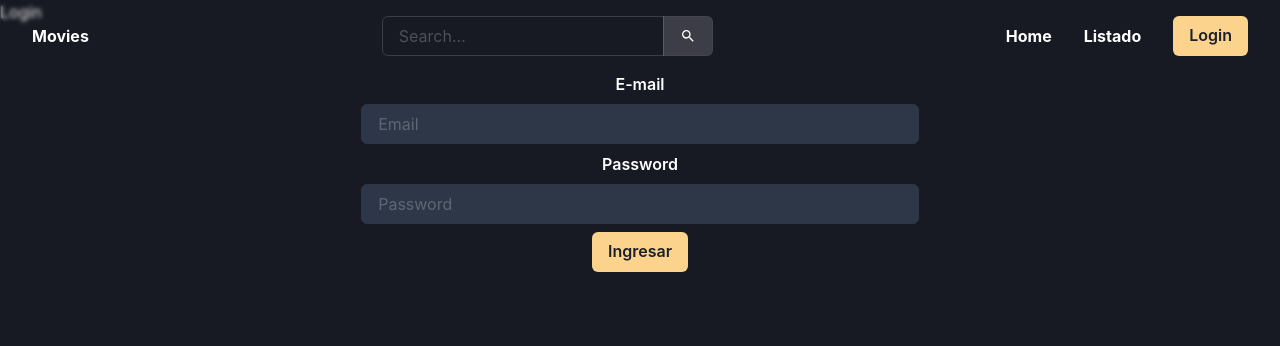
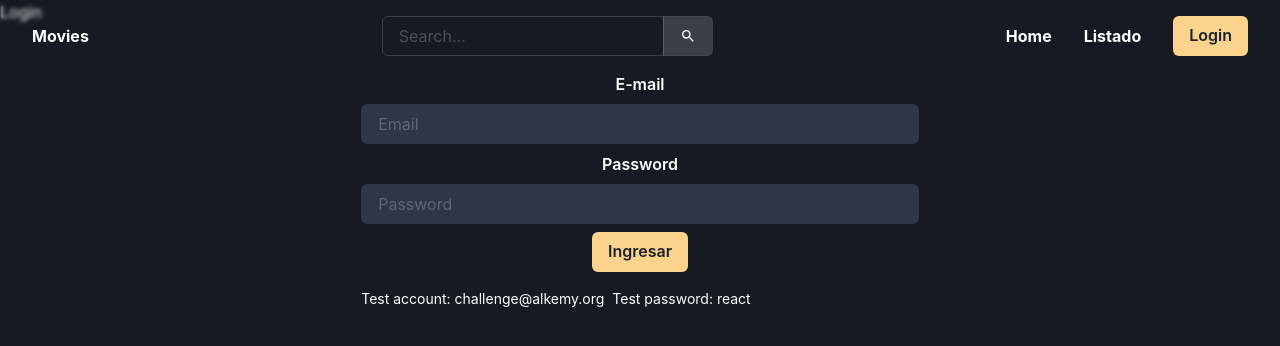
Before and after one commit to fabroos/SkillUpI, a React (Vite) app: page /login in a window 1280 px wide. Shown: the top 346 px of the page. Built offline with nearby package versions, Linux system fonts and the light colour scheme.

Commit message:
adding to login text account

```diff
--- a/src/components/Login/Login.jsx
+++ b/src/components/Login/Login.jsx
@@ -1,4 +1,11 @@
-import { Button, Container, Input, VStack } from '@chakra-ui/react'
+import {
+  Button,
+  Container,
+  HStack,
+  Input,
+  Text,
+  VStack
+} from '@chakra-ui/react'
 import axios from 'axios'
 import { useContext } from 'react'
 import { useNavigate } from 'react-router-dom'
@@ -92,6 +99,14 @@ export default function Login () {
               Ingresar
             </Button>
           </VStack>
+          <HStack mt={4}>
+            <Text fontSize='sm' fontWeight='normal'>
+              Test account: <span> challenge@alkemy.org </span>
+            </Text>
+            <Text fontSize='sm' fontWeight='normal'>
+              Test password: <span> react </span>
+            </Text>
+          </HStack>
         </form>
       </Container>
     </div>
```
